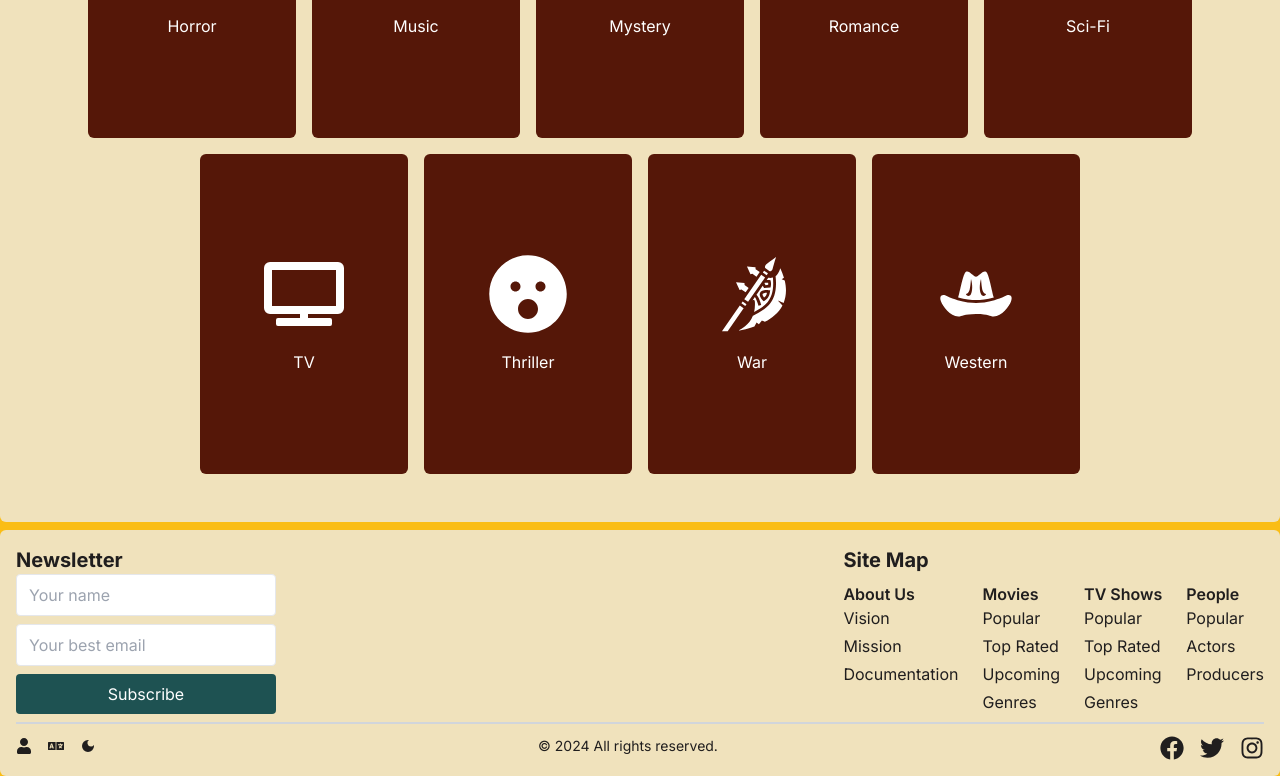
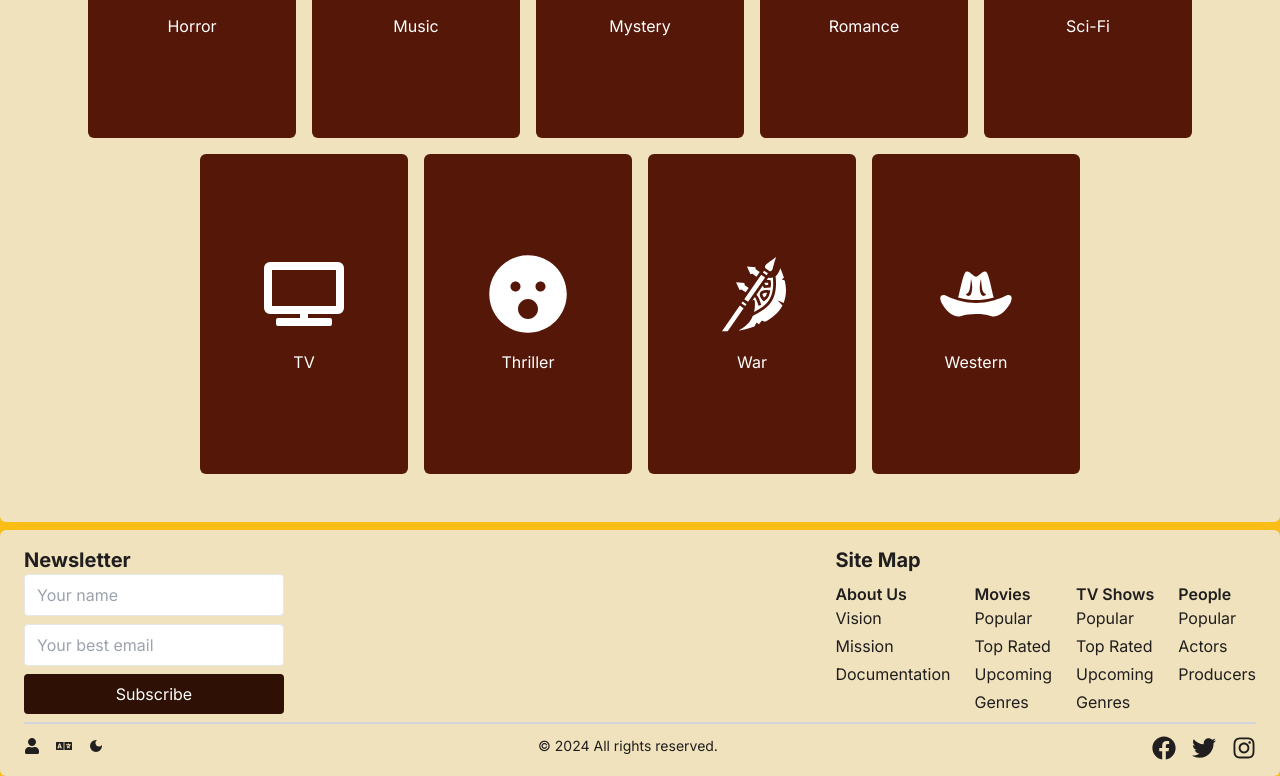
Before and after one commit to IngridAkeida/do-not-mess-with-the-animals, a Next.js app: page /movies/genres in a window 1280 px wide. Shown: the part 940-1716 px from the top of the page. Built offline with nearby package versions, Linux system fonts and the light colour scheme; no server answers; what tailwindcss-animated would draw is missing.

Commit message:
refactor: Update Footer component layout and styling
Improve layout and styling of Footer component:
- Increase left margin to 6
- Conditionally set button background color based on theme

This commit enhances the visual presentation and user experience of the Footer component.

```diff
--- a/src/components/Footer/Footer.jsx
+++ b/src/components/Footer/Footer.jsx
@@ -3,11 +3,13 @@ import { FaFacebook, FaTwitter, FaInstagram } from 'react-icons/fa';
 import { NavigationInfo, NavigationUser } from '@/components/uiComponents/MenuList/MenuList';
 import Link from 'next/link';
 import LayoutSection from '@/components/uiComponents/Layouts/LayoutSection';
+import { useTheme } from 'next-themes';
 
 const Footer = () => {
+  const { theme } = useTheme();
   return (
     <LayoutSection>
-      <div className='mx-4'>
+      <div className='mx-6'>
         <div className='container flex flex-col md:flex-row justify-center  md:justify-between items-center'>
           <div className='mb-6 lg:mb-0'>
             <h2 className='text-xl font-bold'>Newsletter</h2>
@@ -26,7 +28,7 @@ const Footer = () => {
               />
               <button
                 type='submit'
-                className='bg-dark-accent-a30  text-white px-3 py-2 rounded hover:bg-dark-accent-a40 '
+                className={` text-white px-3 py-2 rounded ${theme === 'dark' ? 'bg-dark-accent-a30  hover:bg-dark-accent-a40' : 'bg-dark-primary-a40   hover:bg-dark-primary-a30 '}`}
               >
                 Subscribe
               </button>
```
